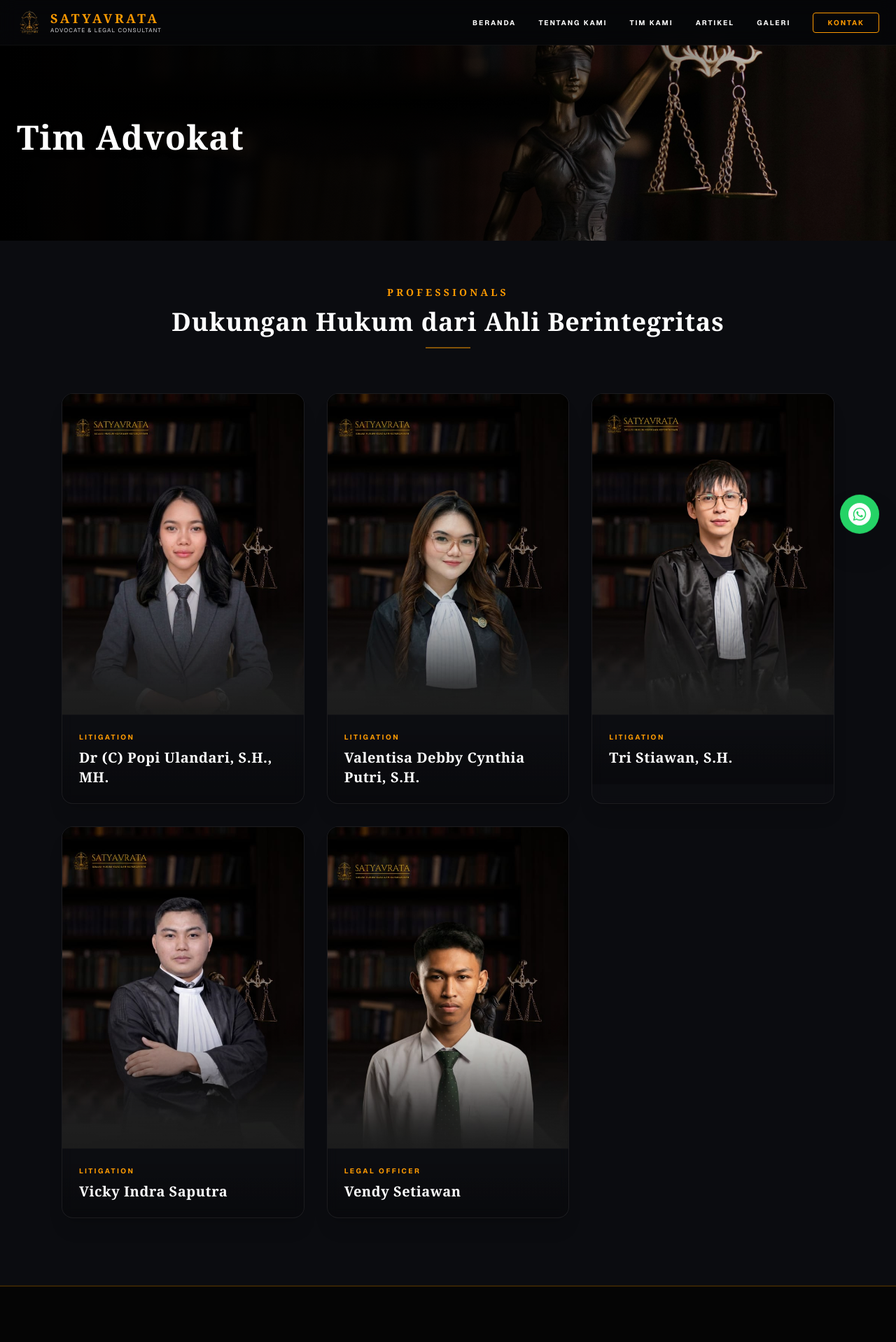
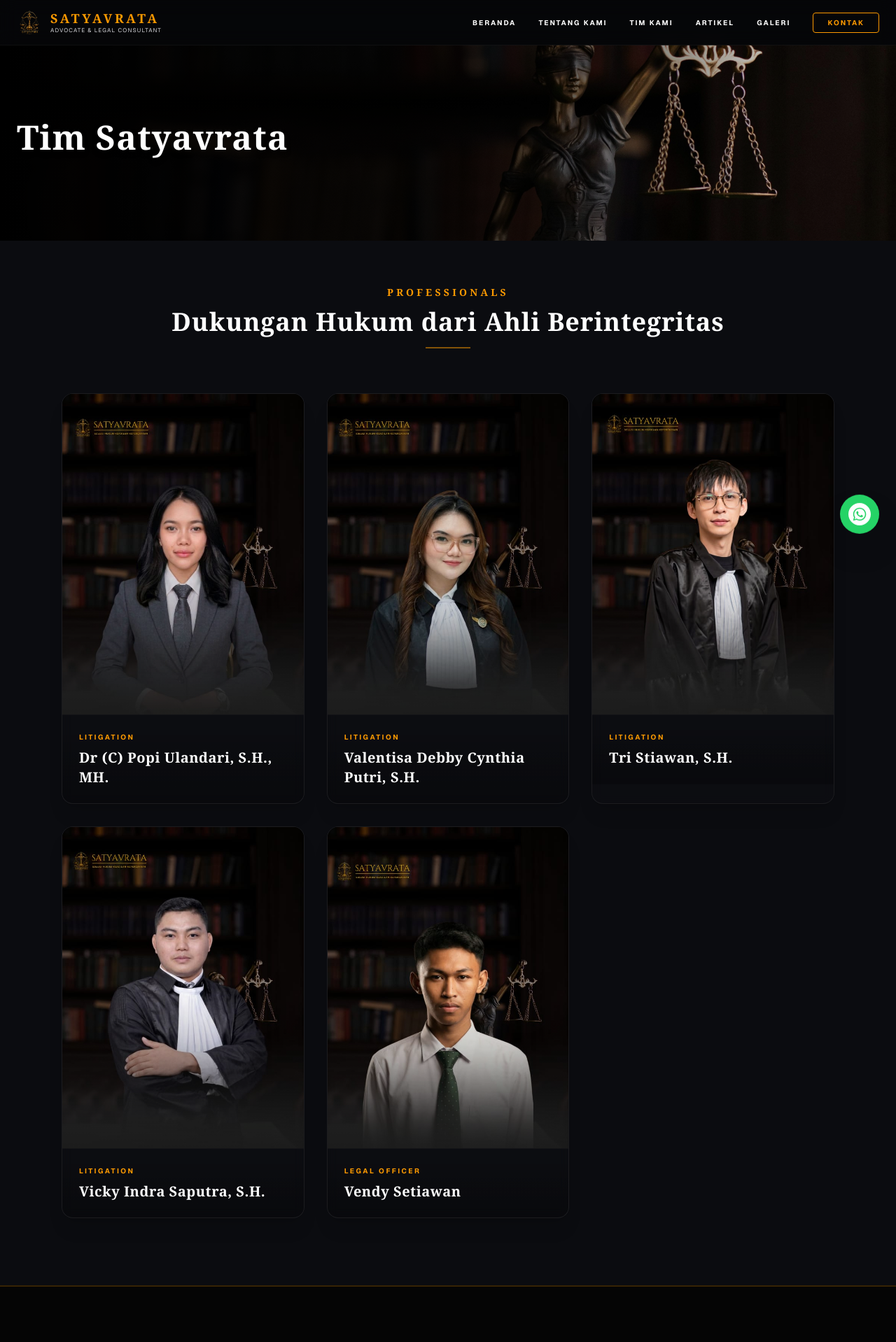
Before and after one commit to vendy-bit/satyavrata, a Next.js app: page /tim in a window 1280 px wide. Shown: the top 1918 px of the page at 70% size. Built offline with nearby package versions, Linux system fonts and the light colour scheme.

Commit message:
Update final: fix all images and file paths

```diff
--- a/app/page.tsx
+++ b/app/page.tsx
@@ -189,7 +189,7 @@ export default function Home() {
             Dibalik setiap kemenangan klien, ada dedikasi, integritas, dan taktik cerdas dari advokat-advokat terbaik kami.
           </p>
           <Link href="/tim" className="inline-block w-full sm:w-auto bg-amber-500 text-black font-bold px-10 py-3 md:py-4 rounded hover:bg-amber-400 transition-all text-sm md:text-base">
-            LIHAT PROFIL TIM ADVOKAT
+            LIHAT PROFIL TIM SATYAVRATA
           </Link>
         </div>
       </section>
--- a/app/tim/page.tsx
+++ b/app/tim/page.tsx
@@ -21,7 +21,7 @@ export default function TimPage() {
       foto: "/tim/tris.jpeg"
     },
     {
-      nama: "Vicky Indra Saputra",
+      nama: "Vicky Indra Saputra, S.H.",
       jabatan: "LITIGATION",
       foto: "/tim/vicky.jpeg"
     },
@@ -56,7 +56,7 @@ export default function TimPage() {
         <div className="container mx-auto px-6 relative z-10 w-full">
           <div className="max-w-xl">
             <h1 className="font-serif text-3xl sm:text-4xl md:text-5xl font-bold tracking-wide text-white drop-shadow-lg animate-float-slow select-none">
-              Tim Advokat
+              Tim Satyavrata
             </h1>
           </div>
         </div>
```
